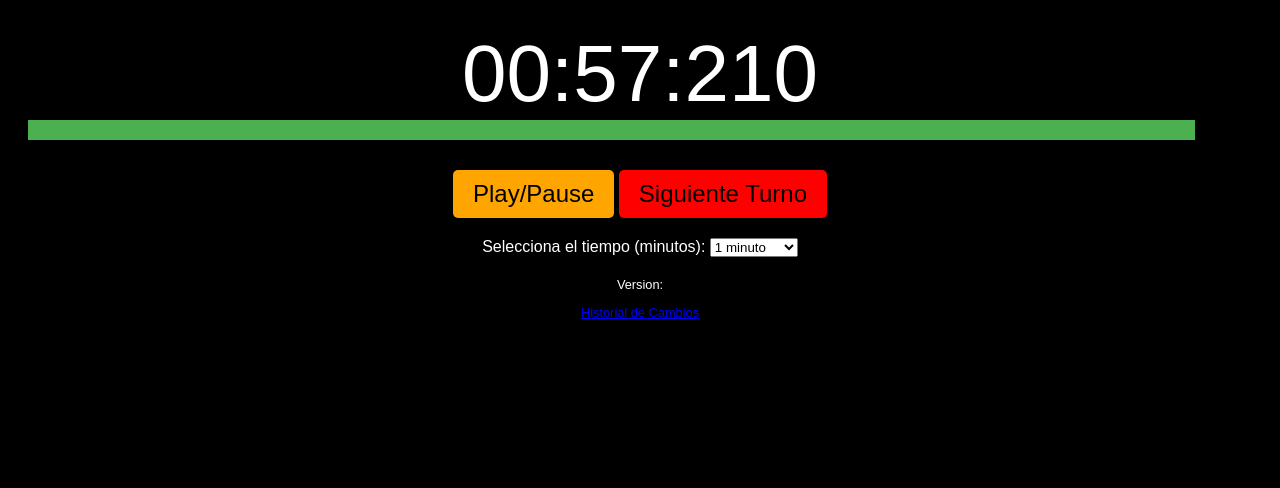
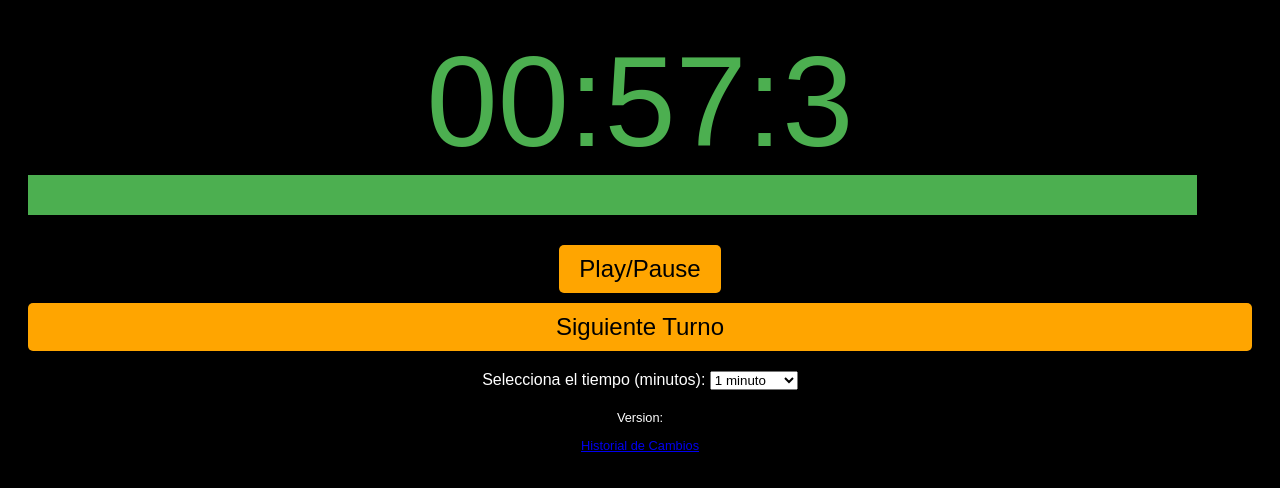
Before and after one commit to arturoytal/temporizador, a plain HTML site: page index.html in a window 1280 px wide. Both pictures are taken after a click on the button "Play/Pause". Drawn offline with Linux system fonts and the light colour scheme; no server answers.

Commit message:
Añadimos mas opciones de tiempos en el selector. numeros y barra mas grandes. boton siguiente turno más grande y en otra línea. Mostrar versión automaticamente.

```diff
--- a/css/styles.css
+++ b/css/styles.css
@@ -7,23 +7,17 @@ body {
 }
 
 #temporizador {
-    font-size: 5em;
+    font-size: 8em; /* Tamaño de fuente aumentado */
     margin-bottom: 20px;
 }
 
 #barraProgreso {
-    height: 20px;
+    height: 40px; /* Altura aumentada */
     width: 100%;
     background-color: #ddd;
 }
 
-#barraProgreso div {
-    height: 100%;
-    width: 0%;
-    background-color: #4CAF50;
-}
-
-#playPause, #siguienteTurno {
+#controles button {
     font-size: 1.5em;
     padding: 10px 20px;
     margin-top: 10px;
@@ -34,7 +28,9 @@ body {
 }
 
 #siguienteTurno {
-    background-color: red;
+    font-size: 2em; /* Tamaño de fuente aumentado */
+    width: 100%; /* Ancho completo */
+    margin-top: 20px; /* Espaciado aumentado */
 }
 
 #selectorTiempo {
--- a/index.html
+++ b/index.html
@@ -3,17 +3,19 @@
 <head>
     <meta charset="UTF-8">
     <meta name="viewport" content="width=device-width, initial-scale=1.0">
-    <title>Temporizador de Juegos de Mesa y tal</title>
+    <title>Temporizador de Juegos de Mesa</title>
     <link rel="stylesheet" href="css/styles.css">
     <link rel="icon" type="image/x-icon" href="img/favicon.ico">
 </head>
 <body>
     <div id="temporizador">
-        <div id="cuentaAtras">00:00:000</div>
+        <div id="cuentaAtras">00:00:0</div>
         <div id="barraProgreso"></div>
     </div>
-    <button id="playPause">Play/Pause</button>
-    <button id="siguienteTurno">Siguiente Turno</button>
+    <div id="controles">
+        <button id="playPause">Play/Pause</button>
+        <button id="siguienteTurno">Siguiente Turno</button>
+    </div>
     <div id="selectorTiempo">
         <label for="tiempoSeleccionado">Selecciona el tiempo (minutos):</label>
         <select id="tiempoSeleccionado">
--- a/js/script.js
+++ b/js/script.js
@@ -9,23 +9,23 @@ document.getElementById('tiempoSeleccionado').addEventListener('change', cambiar
 function iniciarTemporizador(duracionEnMinutos) {
     duracion = duracionEnMinutos * 60 * 1000;
     tiempoRestante = duracion;
-    intervalo = setInterval(actualizarTemporizador, 10);
+    intervalo = setInterval(actualizarTemporizador, 100); // Intervalo ajustado para milisegundos
 }
 
 function actualizarTemporizador() {
     let porcentaje = (tiempoRestante / duracion) * 100;
     let minutos = parseInt((tiempoRestante / (1000 * 60)) % 60, 10);
     let segundos = parseInt((tiempoRestante / 1000) % 60, 10);
-    let milisegundos = parseInt(tiempoRestante % 1000, 10);
+    let milisegundos = parseInt((tiempoRestante / 100) % 10, 10); // Solo un decimal para milisegundos
 
     minutos = minutos < 10 ? "0" + minutos : minutos;
     segundos = segundos < 10 ? "0" + segundos : segundos;
-    milisegundos = milisegundos < 100 ? "0" + (milisegundos < 10 ? "0" + milisegundos : milisegundos) : milisegundos;
 
     document.getElementById('cuentaAtras').textContent = minutos + ":" + segundos + ":" + milisegundos;
+
     actualizarBarraProgreso(porcentaje);
 
-    if ((tiempoRestante -= 10) < 0) {
+    if ((tiempoRestante -= 100) < 0) {
         clearInterval(intervalo);
         document.getElementById('sonidoFinal').play();
     }
@@ -35,13 +35,16 @@ function actualizarBarraProgreso(porcentaje) {
     let barra = document.getElementById('barraProgreso');
     barra.style.width = porcentaje + '%';
 
+    let color;
     if (porcentaje > 50) {
-        barra.style.backgroundColor = '#4CAF50'; // Verde
+        color = '#4CAF50'; // Verde
     } else if (porcentaje > 25) {
-        barra.style.backgroundColor = 'orange'; // Naranja
+        color = 'orange'; // Naranja
     } else {
-        barra.style.backgroundColor = 'red'; // Rojo
+        color = 'red'; // Rojo
     }
+    document.getElementById('cuentaAtras').style.color = color;
+    barra.style.backgroundColor = color;
 }
 
 function toggleTemporizador() {
@@ -49,7 +52,7 @@ function toggleTemporizador() {
         clearInterval(intervalo);
         intervalo = null;
     } else if (tiempoRestante > 0) {
-        intervalo = setInterval(actualizarTemporizador, 10);
+        intervalo = setInterval(actualizarTemporizador, 100);
     } else {
         iniciarTemporizador(parseInt(document.getElementById('tiempoSeleccionado').value));
     }
@@ -64,3 +67,16 @@ function cambiarDuracion() {
     clearInterval(intervalo);
     iniciarTemporizador(parseInt(document.getElementById('tiempoSeleccionado').value));
 }
+
+// Función para obtener la versión del changelog
+function obtenerVersion() {
+    fetch('https://api.github.com/repos/arturoytal/temporizador/contents/changelog.md')
+        .then(response => response.json())
+        .then(data => {
+            const textoCodificado = atob(data.content);
+            const version = textoCodificado.match(/## \[(.*?)\]/)[1];
+            document.getElementById('version').textContent = version;
+        });
+}
+
+obtenerVersion();
```
Also changed, not shown: 2 other files.
